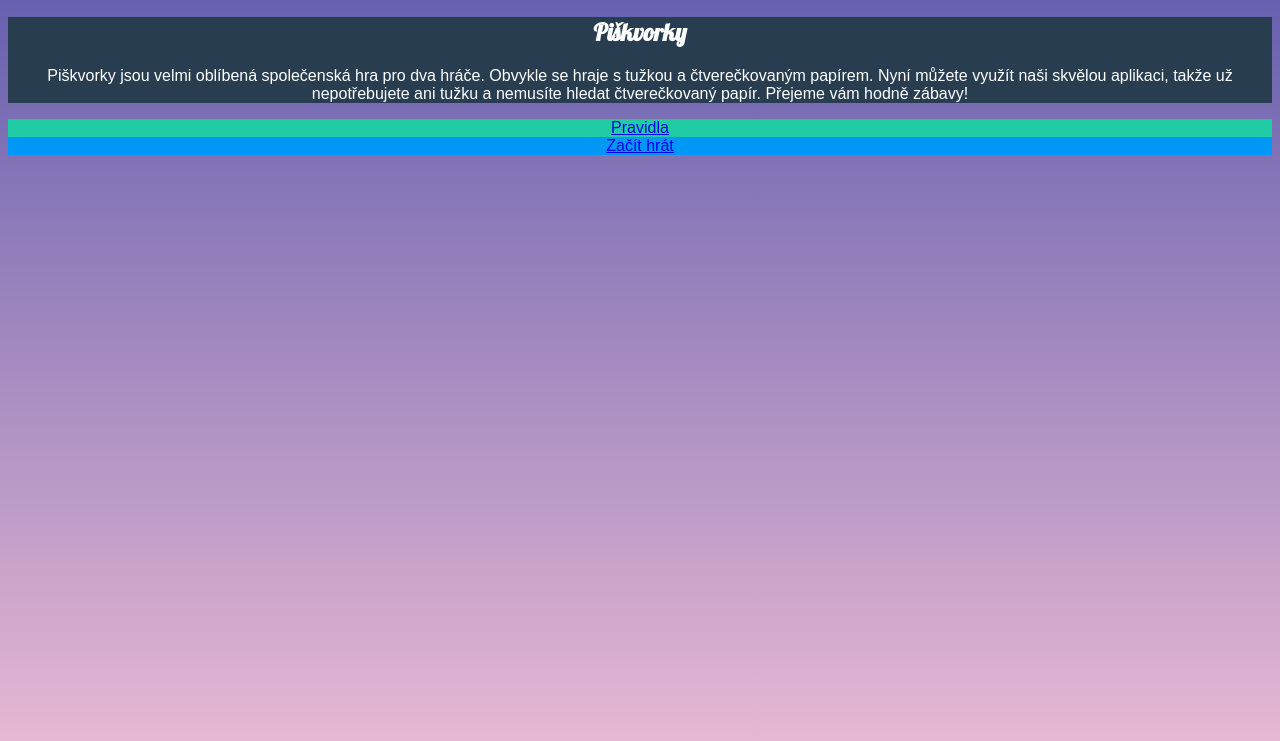
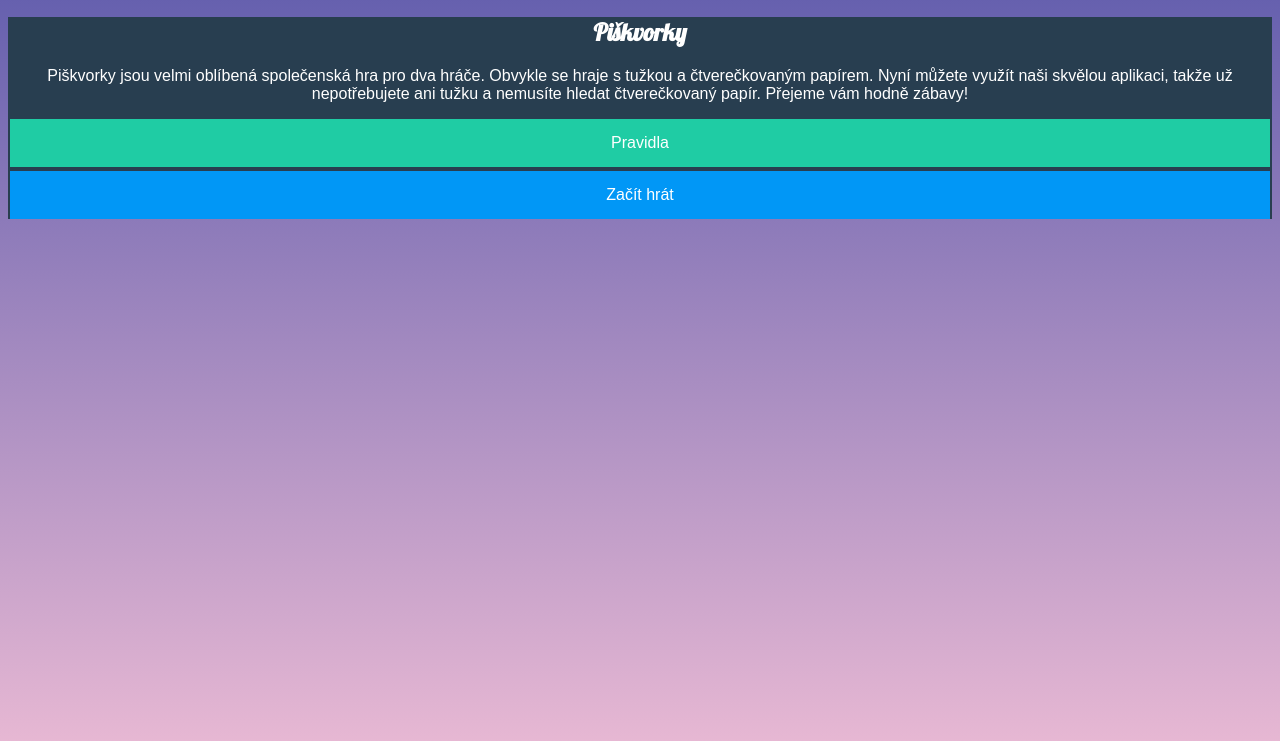
Before and after one commit to Vilena-hub/PISKVORKY, a plain HTML site: page index.html in a window 1280 px wide. Shown: the part 29-770 px from the top of the page. Drawn offline with Linux system fonts and the light colour scheme.

Commit message:
Formatovani

```diff
--- a/styles.css
+++ b/styles.css
@@ -14,6 +14,11 @@ body {
 }
 .tlacitko-pravidla {
   background-color: #1fcca4;
+  color:white;
+  padding: 15px 32px;
+  text-align: center;
+  font-size: 16px;
+  margin: 4px 2px;
 }
 .tlacitko-pravidla:hover {
   background-color: #1cbb96;
@@ -21,7 +26,17 @@ body {
 
 .tlacitko-hrat {
   background-color: #0197f6;
+  color:white;
+  padding: 15px 32px;
+  text-align: center;
+  font-size: 16px;
+  margin: 4px 2px;
 }
 .tlacitko-hrat:hover {
   background-color: #0090e9;
 }
+
+a {
+  color:white;
+  text-decoration:none;
+}
```
Also changed, not shown: index.html (+2 -1 lines).
